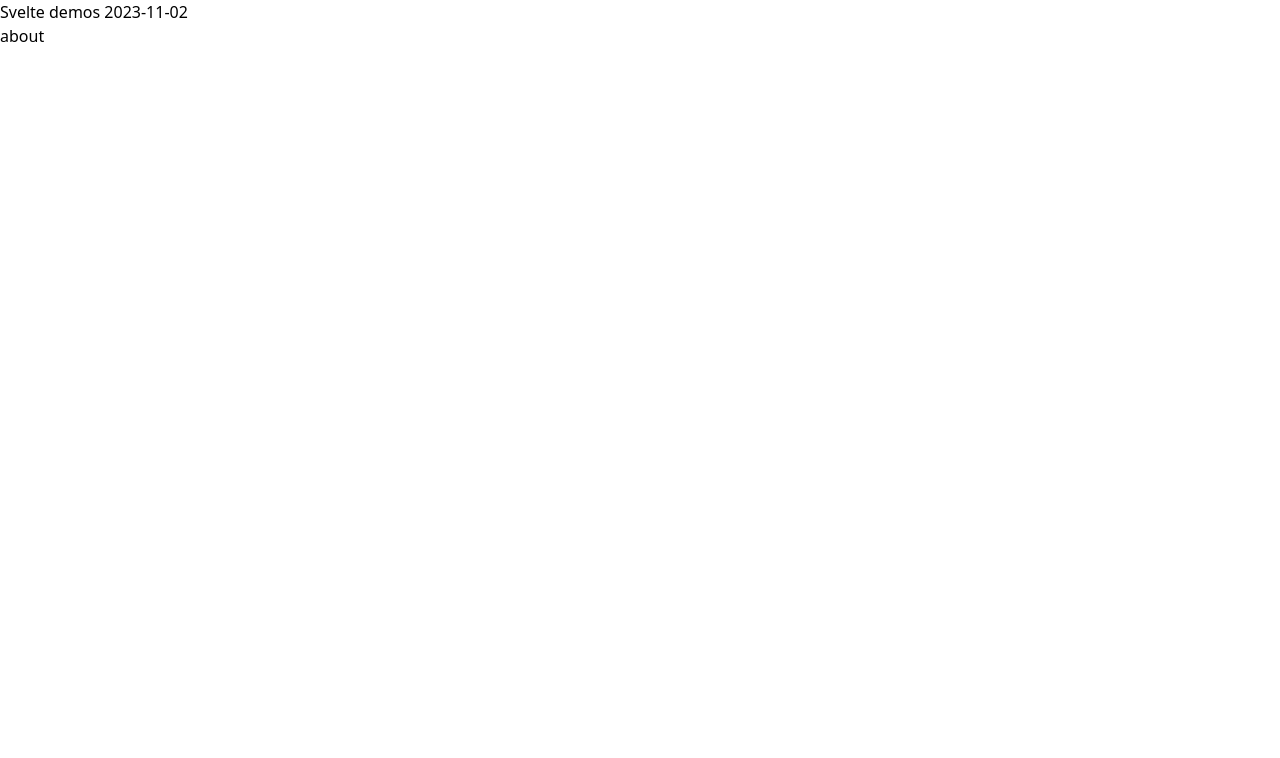
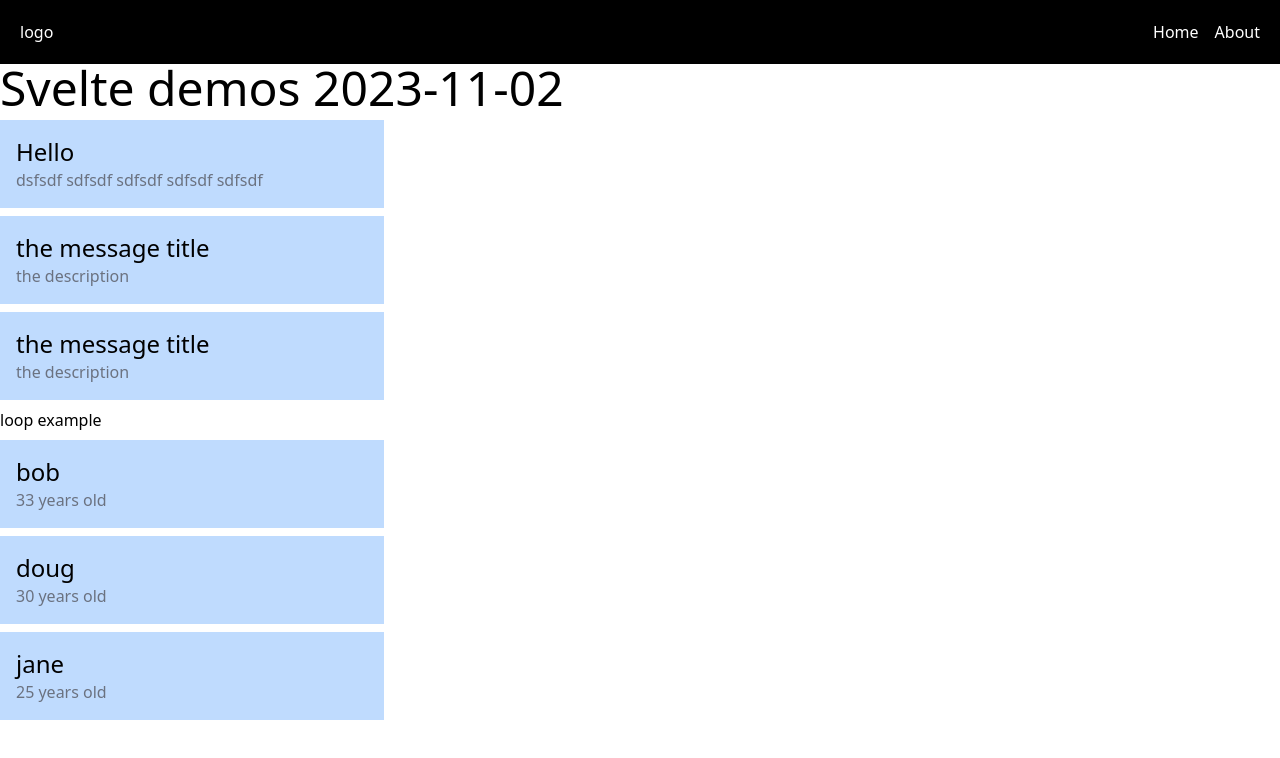
Before and after one commit to brendanm403/2023-11-01-achv, a SvelteKit app: page / in a window 1280 px wide. Shown: the top 758 px of the page. Built offline with nearby package versions, Linux system fonts and the light colour scheme.

Commit message:
examples of compnents, loops, slots, style props

```diff
--- /dev/null
+++ b/src/lib/components/Header.svelte
@@ -0,0 +1,13 @@
+<header class="flex bg-black text-white justify-between p-5">
+  <div>
+    logo
+  </div>
+  <nav>
+    <ul class="flex justify-around gap-4">
+      <li><a href="/">Home</a></li>
+      <li><a href="/about">About</a></li>
+    </ul>
+  </nav>
+</header>
+
+<!-- can do this with each loop, have a picture of how in phone -->
--- /dev/null
+++ b/src/lib/components/ListItem.svelte
@@ -0,0 +1,5 @@
+<script>
+  export let bgColor;
+</script>
+
+<li class={`${bgColor} max-w-fit my-1`}><slot /></li>
--- /dev/null
+++ b/src/lib/components/MessageBox.svelte
@@ -0,0 +1,10 @@
+<script>
+  export let title = "placeholder title";
+  export let description = "placeholder description";
+</script>
+
+
+<div class="bg-blue-200 p-4 max-w-sm my-2">
+  <h3 class="text-2xl">{title}</h3>
+  <p class="text-gray-500">{description}</p>
+</div>
--- a/src/routes/+layout.svelte
+++ b/src/routes/+layout.svelte
@@ -1,7 +1,8 @@
 <script>
-
   import "../app.css";
-
+  import Header from "../lib/components/Header.svelte";
 </script>
 
+<Header />
+
 <slot />
--- a/src/routes/+page.svelte
+++ b/src/routes/+page.svelte
@@ -1,12 +1,26 @@
 <script>
+  import MessageBox from "../lib/components/MessageBox.svelte";
   let dailyContent = "demos 2023-11-02";
-  let obj = {
-    name: "bob",
-    age: 33
-  }
-  const description = "this is a demo of svelte";
+  let obj = {title:"the message title", description: "the description"}
+  let messageForTheBox =[
+    {title: "bob", description: "33 years old"},
+    {title: "doug", description: "30 years old"},
+    {title: "jane", description: "25 years old"}
+  ];
+
 </script>
 
-<h1>Svelte {dailyContent}</h1>
+<h1 class="text-5xl">Svelte {dailyContent}</h1>
 
-<a href="/about">about</a>
+<MessageBox title="Hello" description="dsfsdf sdfsdf sdfsdf sdfsdf sdfsdf"/>
+
+<MessageBox title={obj.title} description={obj.description}/>
+
+ <!-- this passes the whole object and it sorts itself out because the object that was passed has the same property keys  as the component file  -->
+<MessageBox {...obj} />
+
+<h2>loop example</h2>
+
+{#each messageForTheBox as box}
+  <MessageBox {...box} />
+{/each}
--- a/src/routes/about/+page.svelte
+++ b/src/routes/about/+page.svelte
@@ -1,2 +1,33 @@
-<h1>About Page</h1>
-<a href="/">home</a>
+<script>
+  import ListItem from "../../lib/components/ListItem.svelte";
+  let listItems = ["crow", "gopher", "cat", "dog"];
+  let secondList = [
+    {name: "jake", species: "bird"},
+    {name: "ella", species: "cow"},
+    {name: "jill", species: "fish"},
+    {name: "john", species: "turtle"}
+  ]
+</script>
+
+
+<header>
+  <h1 class="text-5xl text-center">About Page</h1>
+</header>
+
+<section>
+  <h2>Our Example List</h2>
+  <ul class="list-disc ml-5">
+    {#each listItems as item}
+    <ListItem bgColor="bg-red-200">{item}</ListItem>
+    {/each}
+  </ul>
+</section>
+
+<section>
+  <h2>Our Second Example List</h2>
+  <ul class="list-disc ml-5">
+    {#each secondList as {name, species}}
+    <ListItem bgColor="bg-green-200">{name} is a {species}</ListItem>
+    {/each}
+  </ul>
+</section>
```
